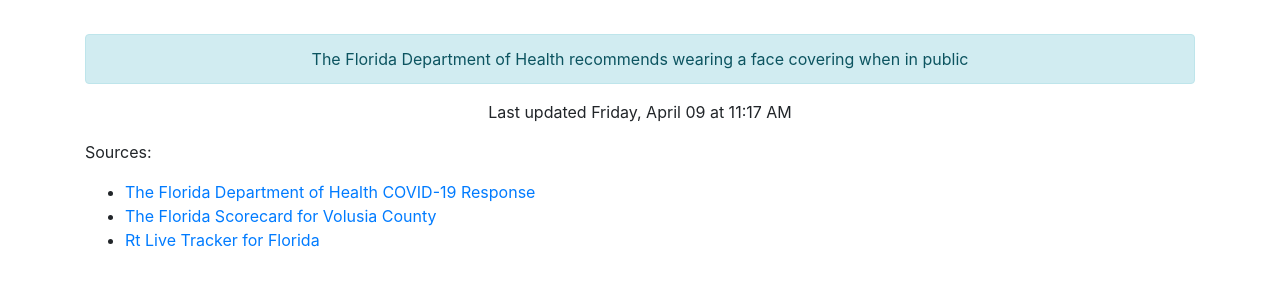
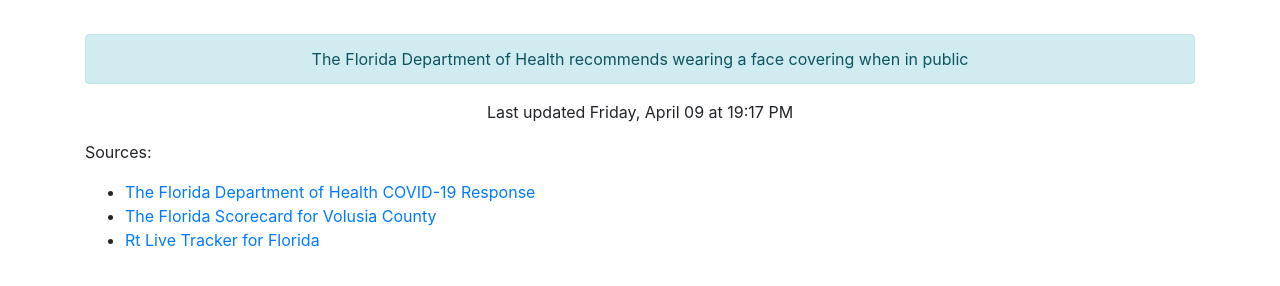
Before and after one commit to thinkjson/timeforchurch, a Jekyll site: the page built from index.md, in a window 1280 px wide. Shown: the part 544-830 px from the top of the page. Built offline with Jekyll 4.4.1, drawn with Linux system fonts in a browser that asks for light colours; our own code applies the rules of GitHub Pages for plain Markdown files.

Commit message:
Updating data

```diff
--- a/_includes/data.html
+++ b/_includes/data.html
@@ -10,4 +10,4 @@
     <div class="outcome text-success">YES</div>
     <div class="alert alert-info" role="alert">The Florida Department of Health recommends wearing a face covering when in public</div>
 
-    <p>Last updated Friday, April 09 at 11:17 AM</p>
+    <p>Last updated Friday, April 09 at 19:17 PM</p>
```
